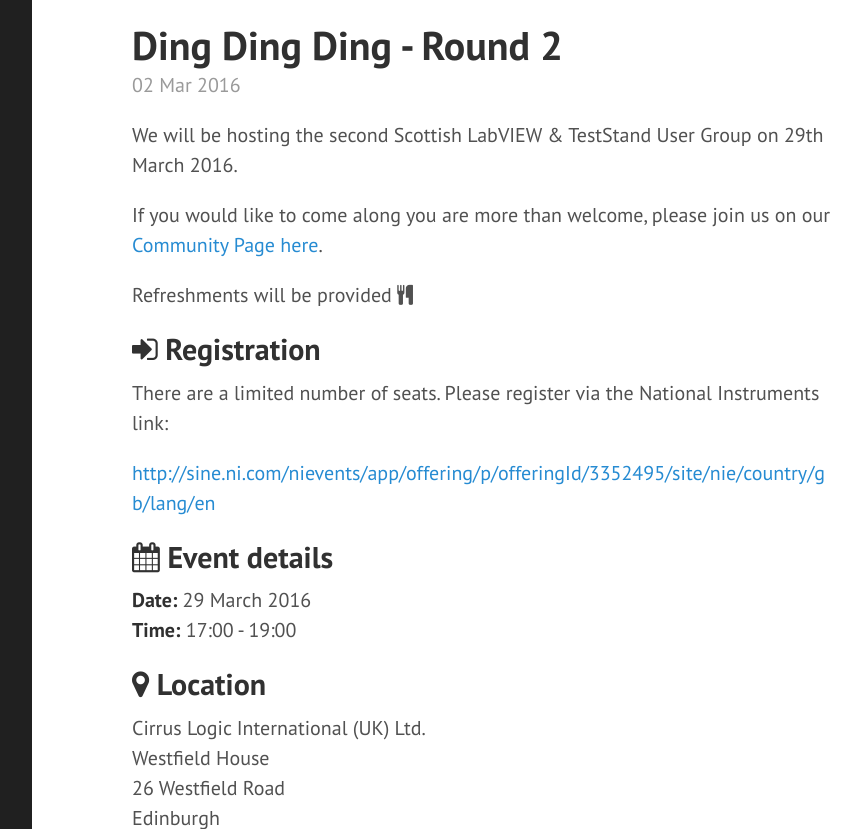
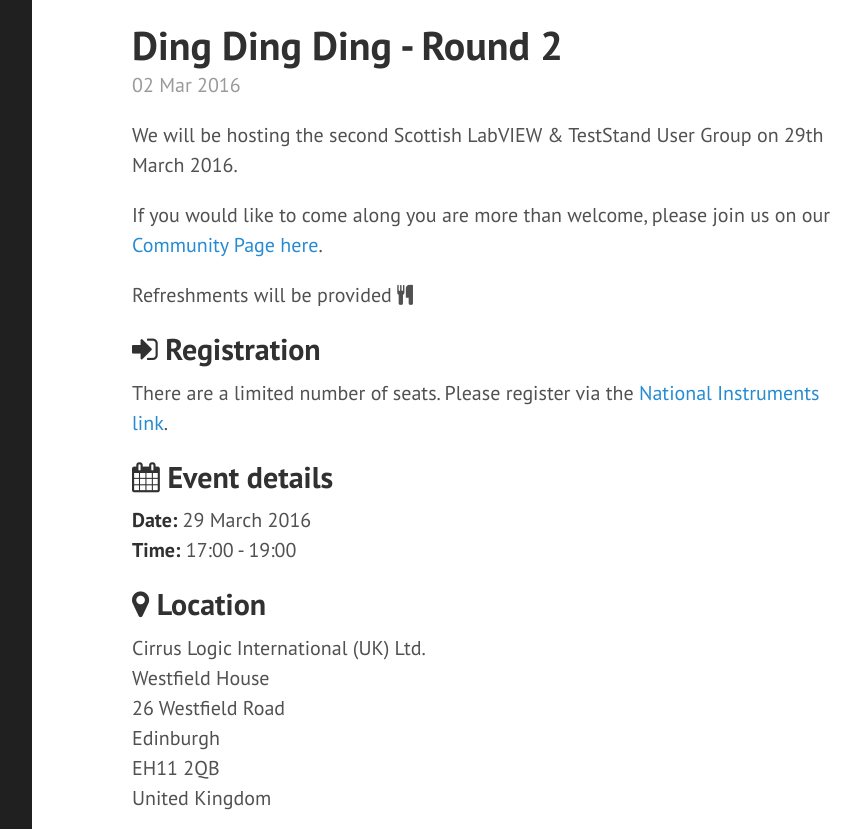
Before and after one commit to pdunc/pdunc.github.io, a Jekyll site: the page built from _posts/2016-03-02-user-group-round-2.md, in a window 1280 px wide and 1400 px high, cut to the strip 0-829 px from the top of the window. Shown: the whole strip, without its empty margins (328-1189 px from the left). Built offline with Jekyll 4.4.1, drawn with Linux system fonts in a browser that asks for light colours; nearby versions of some CDN libraries; comment, search, counter and statistics services are not loaded.

Commit message:
Made the map responsive and fixed the NI link

```diff
--- a/_posts/2016-03-02-user-group-round-2.md
+++ b/_posts/2016-03-02-user-group-round-2.md
@@ -11,9 +11,7 @@
 Refreshments will be provided <i class="fa fa-cutlery"></i>
 
 ## <i class="fa fa-sign-in"></i> Registration
-There are a limited number of seats.  Please register via the National Instruments link:
-
-<http://sine.ni.com/nievents/app/offering/p/offeringId/3352495/site/nie/country/g b/lang/en>
+There are a limited number of seats.  Please register via the [National Instruments link](http://sine.ni.com/nievents/app/offering/p/offeringId/3352495/site/nie/country/g b/lang/en).
 
 ## <i class="fa fa-calendar"></i> Event details
 **Date:** 29 March 2016 \\
@@ -27,4 +25,4 @@
 EH11 2QB \\
 United Kingdom
 
-<iframe src="https://www.google.com/maps/embed?pb=!1m18!1m12!1m3!1d2234.58274865193!2d-3.243632684062209!3d55.93927098060371!2m3!1f0!2f0!3f0!3m2!1i1024!2i768!4f13.1!3m3!1m2!1s0x43ddc86b06ada94b%3A0xe1a629b01249ad23!2sCirrus+Logic!5e0!3m2!1sen!2suk!4v1456950249571" width="400" height="300" frameborder="0" style="border:0" allowfullscreen></iframe>
+<style>.embed-container { position: relative; padding-bottom: 56.25%; height: 0; overflow: hidden; max-width: 100%; } .embed-container iframe, .embed-container object, .embed-container embed { position: absolute; top: 0; left: 0; width: 100%; height: 100%; }</style><div class='embed-container'><iframe src='https://www.google.com/maps/embed?pb=!1m18!1m12!1m3!1d2234.58274865193!2d-3.243632684062209!3d55.93927098060371!2m3!1f0!2f0!3f0!3m2!1i1024!2i768!4f13.1!3m3!1m2!1s0x43ddc86b06ada94b%3A0xe1a629b01249ad23!2sCirrus+Logic!5e0!3m2!1sen!2suk!4v1456950249571' width='400' height='300' frameborder='0' style='border:0' allowfullscreen></iframe></div>
```
